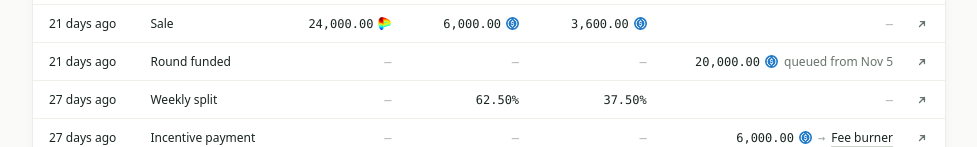
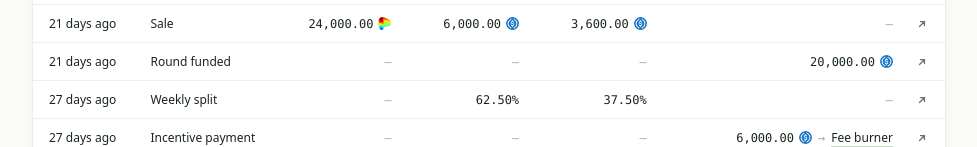
Before and after one commit to wavey0x/vyper-gauge-grant, a plain HTML site: page dashboard/demo/index.html in a window 1280 px wide. Shown: the part 616-763 px from the top of the page, without its empty margins (151-1128 px from the left). Drawn offline with Linux system fonts and the light colour scheme.

Commit message:
Remove the queued date from round funding amounts

```diff
--- a/dashboard/demo/index.html
+++ b/dashboard/demo/index.html
@@ -794,7 +794,7 @@ function renderReport() {
     } else if (t.kind === 'withdrawal' || t.kind === 'recovery') {
       add(t.kind === 'withdrawal' ? 'Withdrawal' : 'Recovery', '—', '—', '—', paid(t.amount, t.token, t.recipient));
     } else if (t.kind === 'round') {
-      add('Round funded', '—', '—', '—', [...paid(t.usdc, USDC), span('aside', 'queued from ' + day(t.first_week))]);
+      add('Round funded', '—', '—', '—', paid(t.usdc, USDC));
     } else if (t.kind === 'cancel') {
       add('Round cancelled', '—', '—', '—', [...paid(t.usdc, USDC), span('aside', 'unpaid')]);
     } else if (t.kind === 'recipient') {
```
Also changed, not shown: dashboard/template.html (+1 -1 lines).
